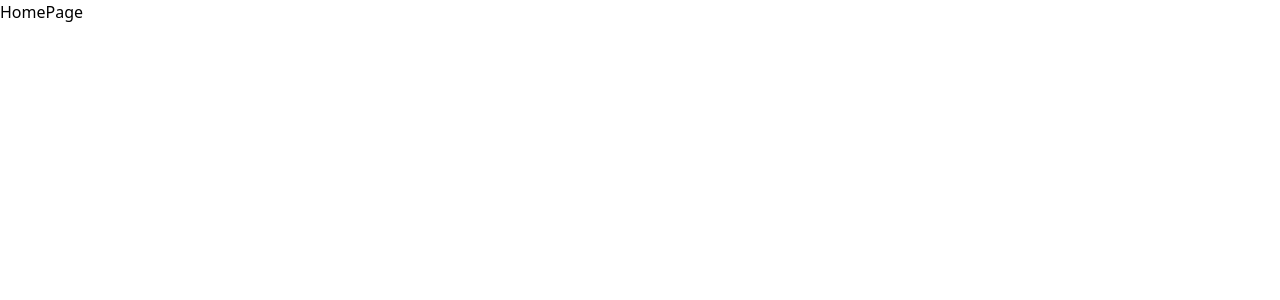
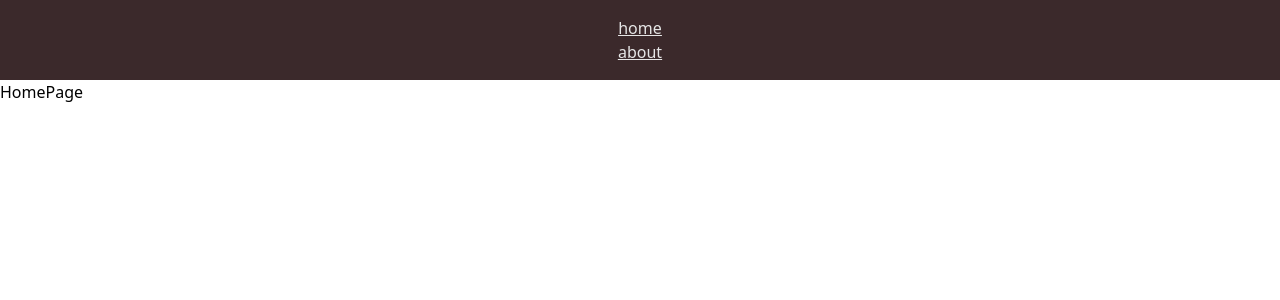
Before and after one commit to emilyvhs/portfolio-react, a React (Vite) app: page / in a window 1280 px wide. Shown: the top 300 px of the page. Built offline with nearby package versions, Linux system fonts and the light colour scheme.

Commit message:
Created and styled Header, Nav, NavLinks

```diff
--- a/src/App.jsx
+++ b/src/App.jsx
@@ -1,11 +1,16 @@
 import { BrowserRouter, Route, Routes } from "react-router-dom"
 import HomePage from "./pages/HomePage"
 import AboutPage from "./pages/AboutPage"
+import Header from "./components/Header"
 
 export default function App() {
 
   return (
     <BrowserRouter>
+
+      <div>
+        <Header />
+      </div>
 
       <Routes>
         <Route path="/" element={<HomePage />} />
--- /dev/null
+++ b/src/components/Header.jsx
@@ -0,0 +1,12 @@
+import Nav from "./Nav";
+
+export default function Header() {
+
+    return (
+        <div className="bg-[#3b292b] text-[#e6e6e6]
+        p-4">
+            <Nav />
+        </div>
+    )
+
+}
--- /dev/null
+++ b/src/components/Nav.jsx
@@ -0,0 +1,13 @@
+import NavLinks from "./NavLinks";
+
+export default function Nav() {
+
+    return (
+
+        <div className="flex flex-col items-center">
+            <NavLinks link="/" linkText="home" />
+            <NavLinks link="/about" linkText="about" />
+        </div>
+    )
+
+}
--- /dev/null
+++ b/src/components/NavLinks.jsx
@@ -0,0 +1,11 @@
+import { Link } from "react-router-dom";
+
+export default function NavLinks({link, linkText}) {
+
+    return (
+        <div className="underline">
+            <Link to={link}>{linkText}</Link>
+        </div>
+    )
+
+}
```
